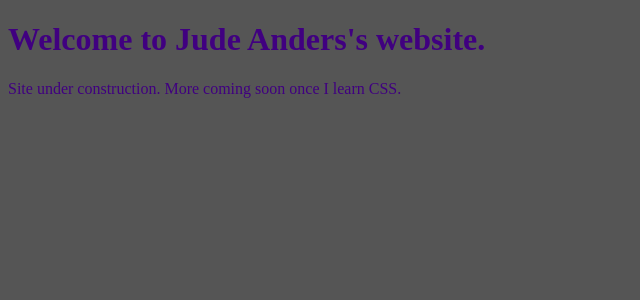
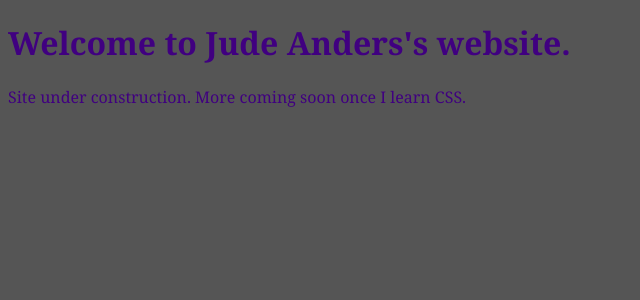
Before and after one commit to 1anderj/judeanders-website, a Jekyll site: the page built from index.html, in a window 1280 px wide. Shown: the top 300 px of the page, without its empty margins (0-640 px from the left). Built offline with Jekyll 4.4.1, drawn with Linux system fonts in a browser that asks for light colours.

Commit message:
Update default.html

```diff
--- a/_layouts/default.html
+++ b/_layouts/default.html
@@ -14,6 +14,7 @@
       body {
           background-color: #555555;
           color: #400080;
+          font-family: "Cambria Math", "Cambria", "Chivo Mono", "SF Pro", "Helvetica", sans-serif;
       }
     </style>
     {{ content }}
```
